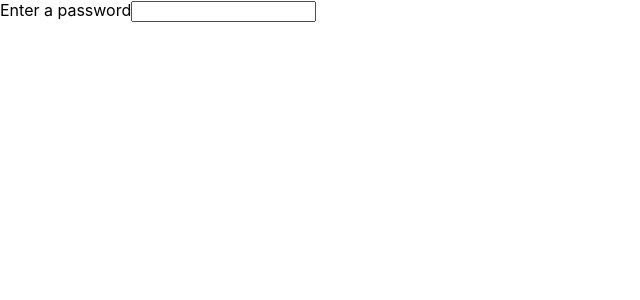
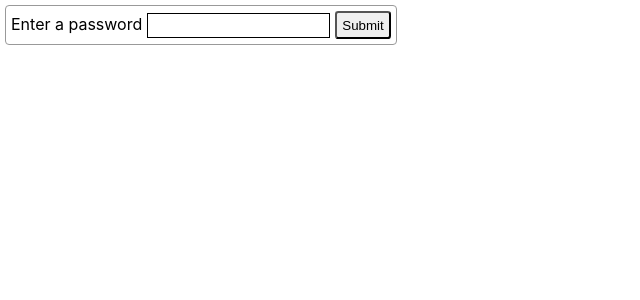
Before and after one commit to robings/passwordRater, a React (Create React App) app in the folder src/web-ui/: page / in a window 1280 px wide. Shown: the top 300 px of the page, without its empty margins (0-640 px from the left). Built offline with nearby package versions, Linux system fonts and the light colour scheme.

Commit message:
Add form styling and error block.

```diff
--- a/src/web-ui/src/Form.tsx
+++ b/src/web-ui/src/Form.tsx
@@ -1,10 +1,28 @@
-import React from 'react';
+import React, { useState } from 'react';
 
-function Form() {
+function Form(): JSX.Element {
+    const [ currentPassword, setCurrentPassword ] = useState<string>("");
+    const [ error, setError ] = useState<string>("");
+
+    const handleInputChange = (e: React.ChangeEvent<HTMLInputElement>) => {
+        if (error !== "") {
+            setError("");
+        }
+
+        setCurrentPassword(e.target.value);
+
+        if (e.target.value.toLowerCase() === "password") {
+            setError("Don't use password as a password!");
+        }
+    }
+
     return (
         <form>
             <label htmlFor="password">Enter a password</label>
-            <input type="text" name="password" id ="password" />
+            <input type="text" name="password" id ="password" onChange={handleInputChange} />
+            <button>Submit</button>
+            <div>{currentPassword}</div>
+            {error && <div className="error">{error}</div>}
         </form>
     );
 }
--- a/src/web-ui/src/index.css
+++ b/src/web-ui/src/index.css
@@ -1,3 +1,7 @@
+* {
+  box-sizing: border-box;
+}
+
 body {
   margin: 0;
   font-family: -apple-system, BlinkMacSystemFont, 'Segoe UI', 'Roboto', 'Oxygen',
@@ -7,7 +11,36 @@ body {
   -moz-osx-font-smoothing: grayscale;
 }
 
-code {
-  font-family: source-code-pro, Menlo, Monaco, Consolas, 'Courier New',
-    monospace;
+form {
+  border: 1px solid #999999;
+  border-radius: 0.25em;
+  padding: 5px;
+  margin: 5px;
+  width: fit-content;
 }
+
+input {
+  border: 1px solid #000000;
+  height: 25px;
+  padding: 2px;
+  margin-left: 5px;
+}
+
+button {
+  height: 28px;
+  padding: 5px;
+  margin-left: 5px;
+  border-radius: 0.25em;
+}
+
+button:hover {
+  cursor: pointer;
+}
+
+.error {
+  background-color: #FF0000;
+  color: #FFFFFF;
+  border-radius: 0.25em;
+  margin-top: 5px;
+  padding: 5px;
+}
```
Also changed, not shown: src/web-ui/src/logo.svg (deleted), 1 other file (tests, documents, lock files or other folders).
